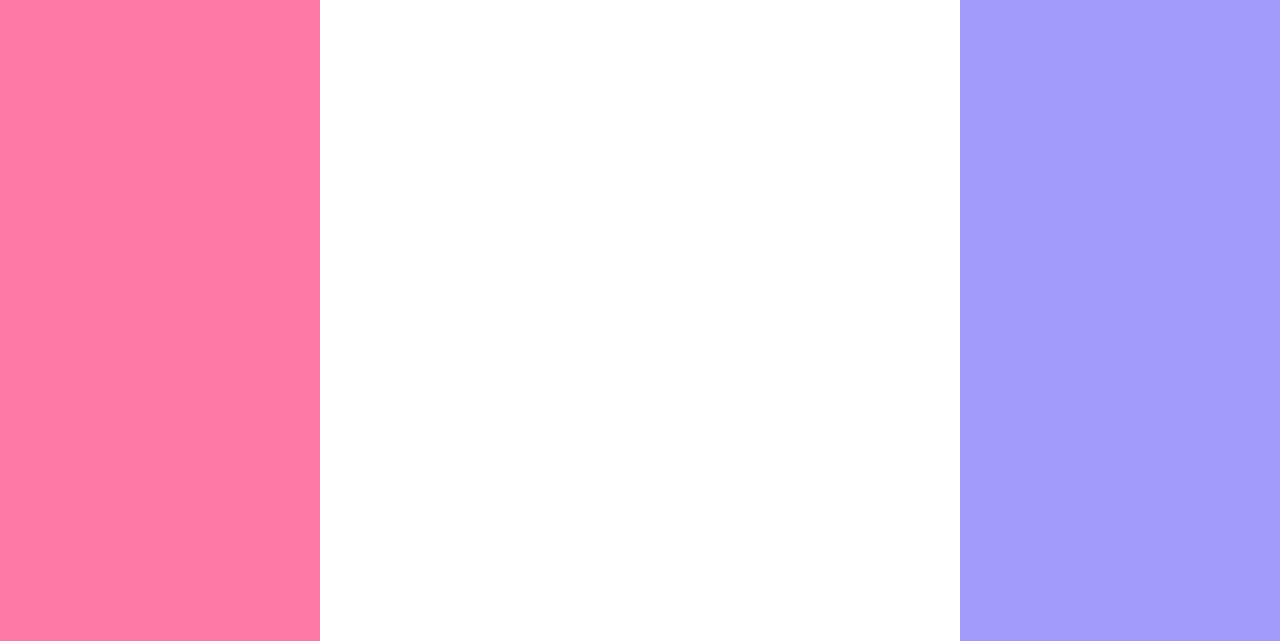
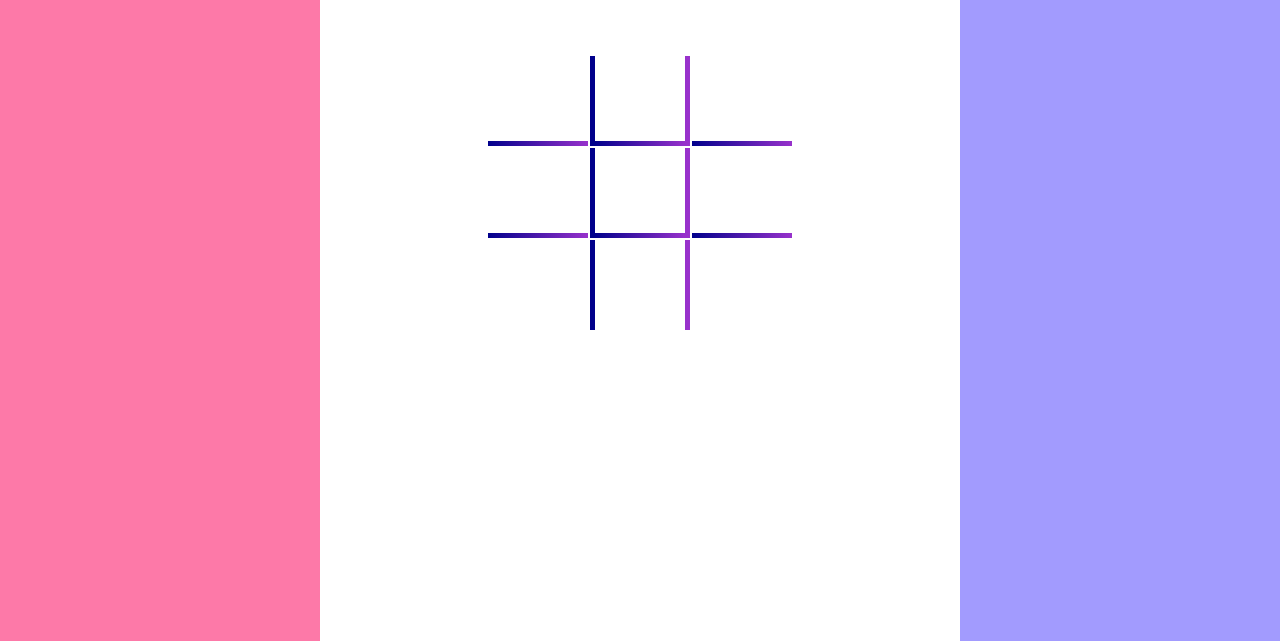
Before and after one commit to hjawad22/tick-tac-toe, a plain HTML site: page index.html in a window 1280 px wide. Shown: the part 159-800 px from the top of the page. Drawn offline with nearby package versions, Linux system fonts and the light colour scheme.

Commit message:
Add CSS to the table element

```diff
--- a/styles.css
+++ b/styles.css
@@ -1,38 +1,62 @@
 * {
-
+  font-family: 'Open Sans', sans-serif;
   box-sizing: border-box;
   margin: 0;
   padding: 0;
 }
 
+/* Main Containers */
 
 .main-container {
-  background-color: white;
-  height: 100vh;
   display: flex;
   justify-content: space-between ;
-  align-items: stretch
+  align-items: stretch;
+  height: 100vh;
+  background-color: white;
 }
 
-.column1 {
+.column1,.column3 {
   display: flex;
   flex-direction: column;
   align-items: center;
   padding: 15px 0 0 0;
   width: 25%;
+}
+
+.column1 {
   background-color: #fd79a8;
 }
 
 .column2 {
+  display: flex;
+  flex-direction: column;
+  align-items: center;
   padding: 100px 0 0 0;
   background-color: #ffffff;
 }
 
 .column3 {
-  display: flex;
-  flex-direction: column;
-  align-items: center;
-  padding: 15px 0 0 0;
-  width: 25%;
   background-color: #a29bfe;
 }
+
+/* Table */
+
+.game-table {
+  padding: 70px 0 0 0;
+}
+
+ td {
+  width: 100px;
+  height: 90px;
+}
+
+ .vertical-border {
+  border-left: 5px solid;
+  border-right: 5px solid;
+  border-image: linear-gradient(to right, darkblue, darkorchid) 1
+ }
+
+ .horizontal-border {
+  border-bottom: 5px solid;
+  border-image: linear-gradient(to right, darkblue, darkorchid) 1
+ }
```
